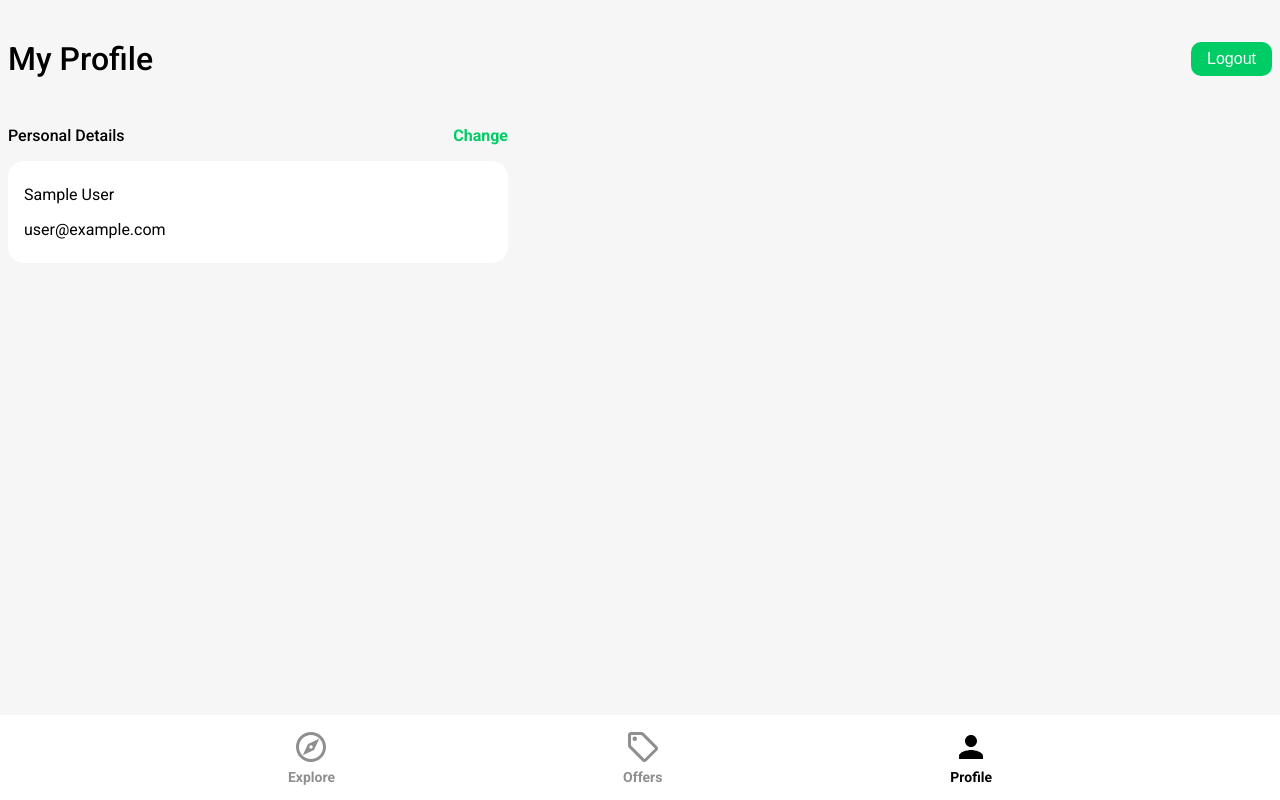
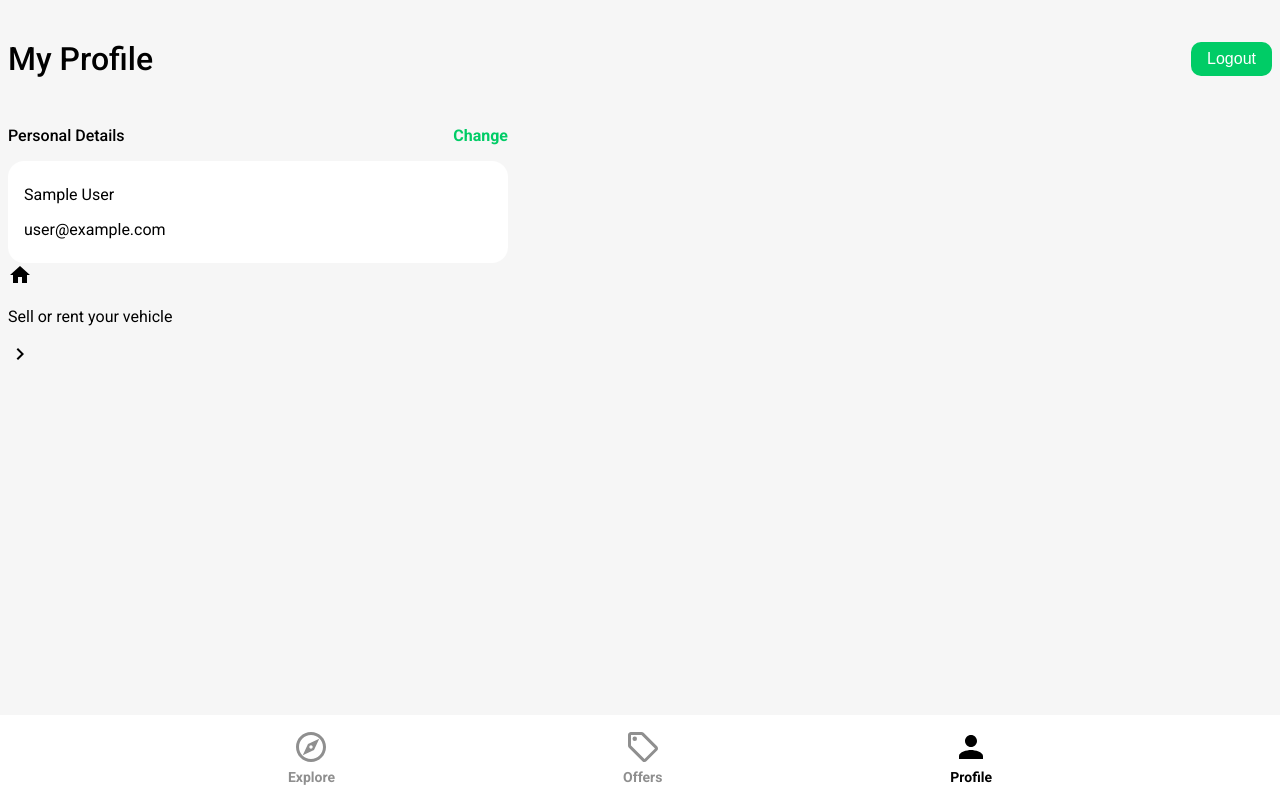
Before and after one commit to oscar-ct/react-dream-cars, a React (Create React App) app: page /profile in a window 1280 px wide. Built offline with nearby package versions, Linux system fonts and the light colour scheme; no server answers; sample sign-in values are in the browser's storage.

Commit message:
feat: add link to new route and component

```diff
--- a/src/pages/Profile.jsx
+++ b/src/pages/Profile.jsx
@@ -1,9 +1,10 @@
 import React, { useState } from 'react';
 import { getAuth, updateProfile } from "firebase/auth";
-import { useNavigate } from "react-router-dom";
+import {Link, useNavigate} from "react-router-dom";
 import { updateDoc, doc } from "firebase/firestore";
 import { db } from "../firebase.config";
-
+import arrowRight from "../assets/svg/keyboardArrowRightIcon.svg"
+import homeIcon from "../assets/svg/homeIcon.svg"
 
 
 const Profile = () => {
@@ -86,6 +87,13 @@
                         />
                     </form>
                 </div>
+
+                <Link to={"/create-listing"} className={"create-listing"}>
+                    <img src={homeIcon} alt={"home"}/>
+                    <p>Sell or rent your vehicle</p>
+                    <img src={arrowRight} alt={"right arrow"}/>
+                </Link>
+
             </main>
         </div>
     );
```
